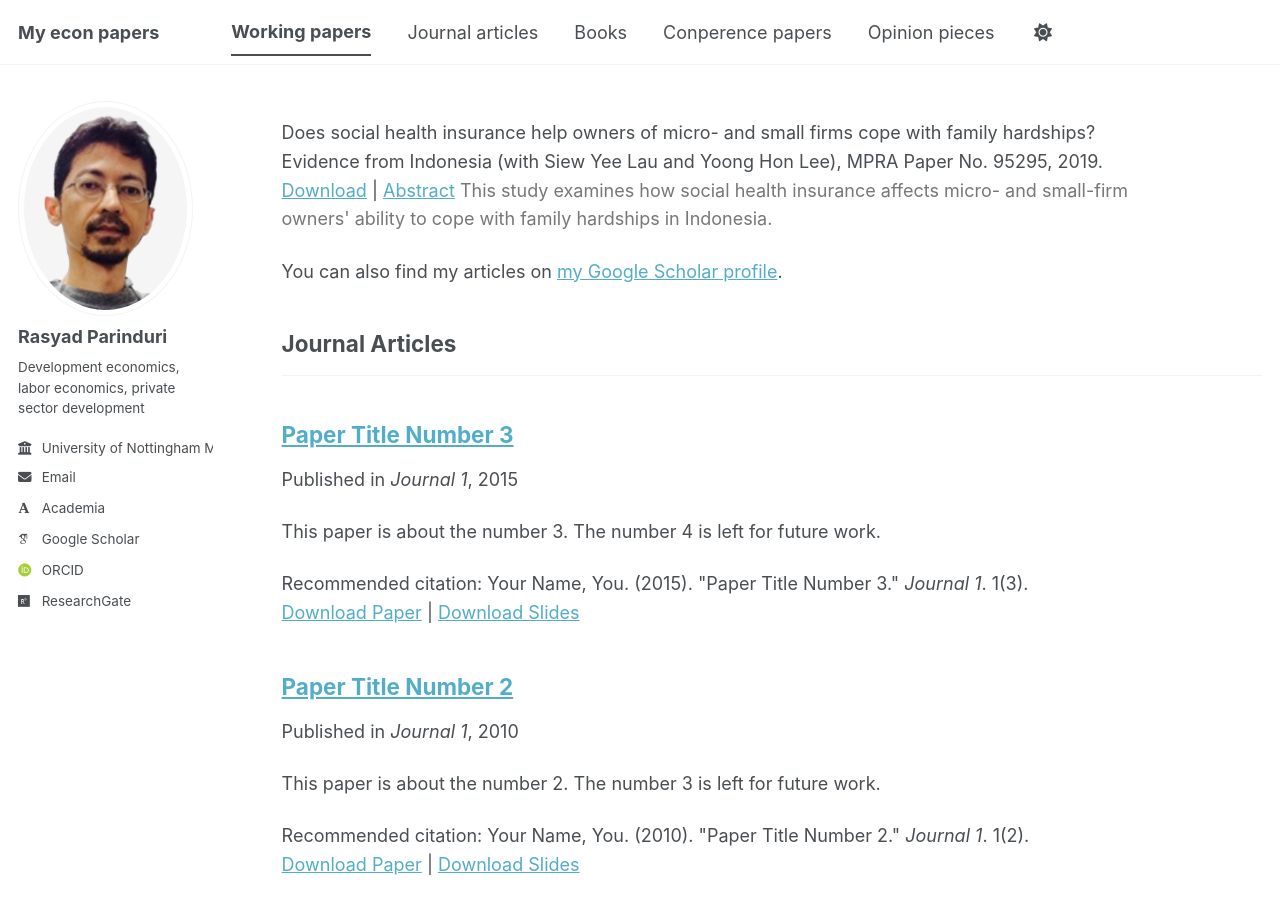
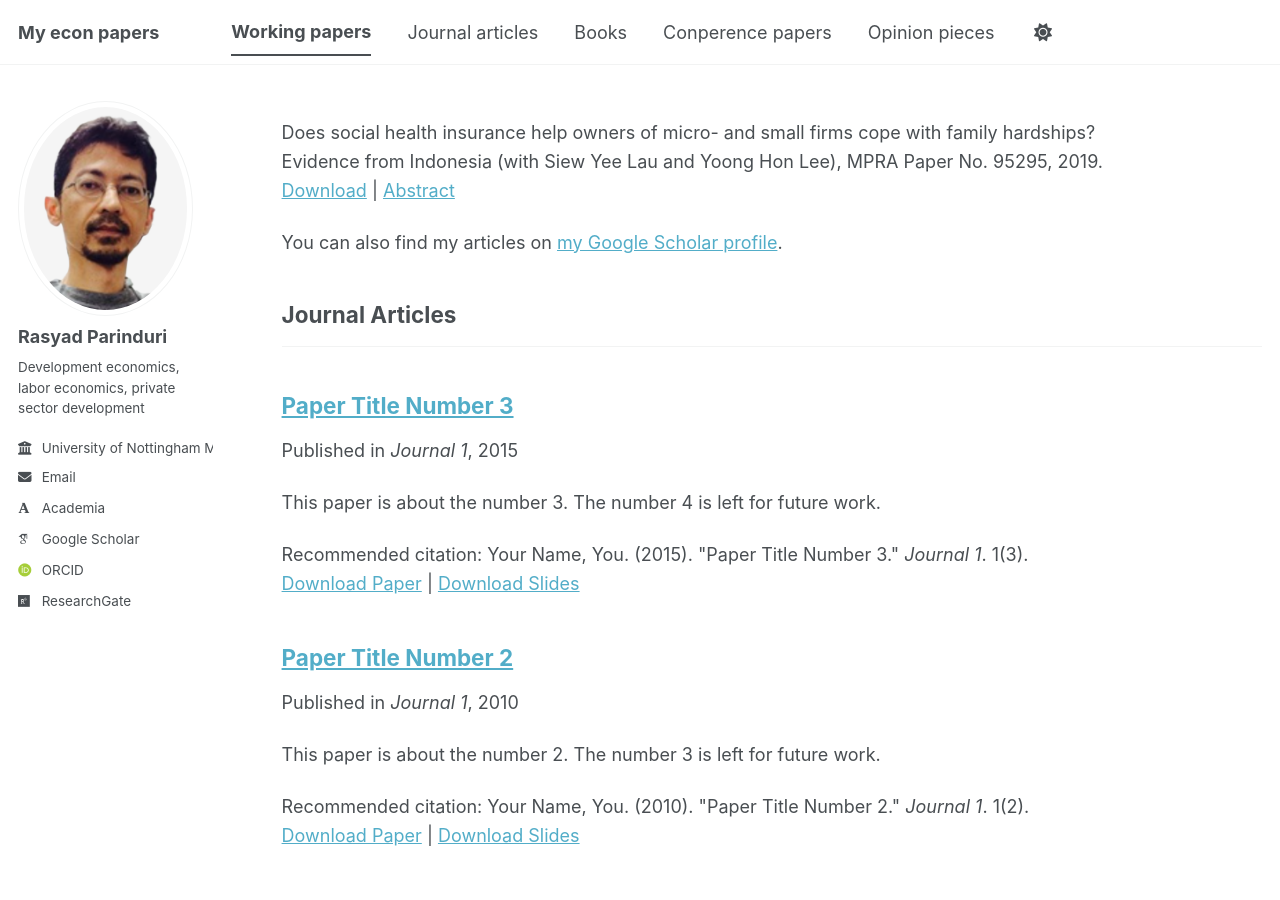
Before and after one commit to rasyadparinduri/rasyadparinduri.github.io, a Jekyll site: the page built from _pages/publications.html, in a window 1280 px wide and 900 px high. Built offline with Jekyll 4.4.1, drawn with Linux system fonts in a browser that asks for light colours; some web fonts are replaced; a script bundle is joined from its source files by our own code; library files that are not in the unit come from our copies.

Commit message:
Update publications.html

```diff
--- a/_pages/publications.html
+++ b/_pages/publications.html
@@ -10,7 +10,7 @@ Does social health insurance help owners of micro- and small firms cope with fam
   Evidence from Indonesia (with Siew Yee Lau and Yoong Hon Lee), MPRA Paper No. 95295, 2019.
 <a href="https://mpra.ub.uni-muenchen.de/95295/1/MPRA_paper_95295.pdf" target="_blank">Download</a> |
 <a href="#" onclick="var x=document.getElementById('abs1'); if(x.style.display==='none' || x.style.display===''){x.style.display='block';} else {x.style.display='none';} return false;">Abstract</a>
-<span id="abs1" style="color:#777777; margin:0; padding:0; line-height:1.3;">
+<span id="abs1" style="display:none; color:#777777; margin:0; padding:0; line-height:1.3;">
 This study examines how social health insurance affects micro- and small-firm owners' ability to cope with family hardships in Indonesia.
 </span>
 </p>
```
